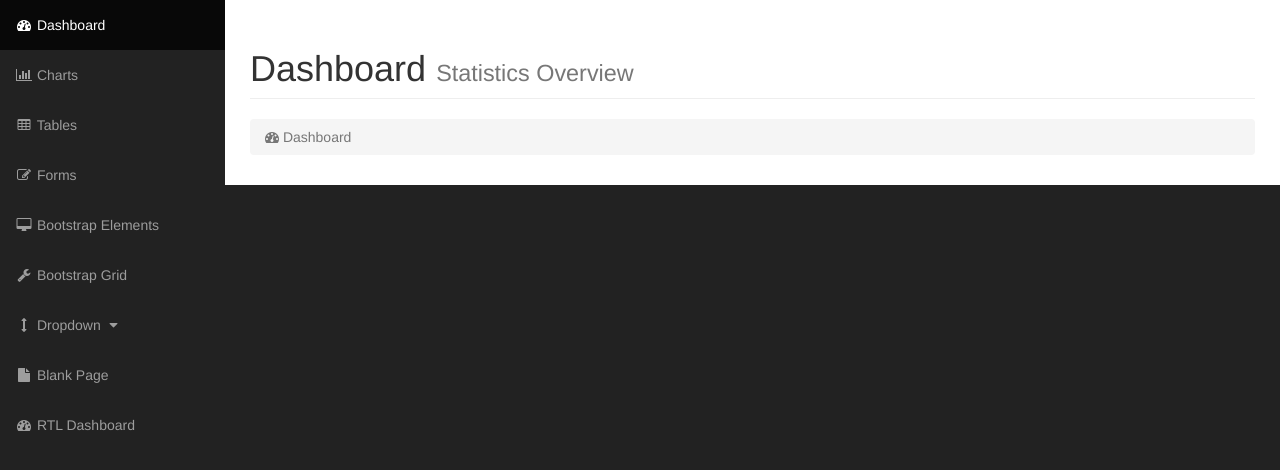
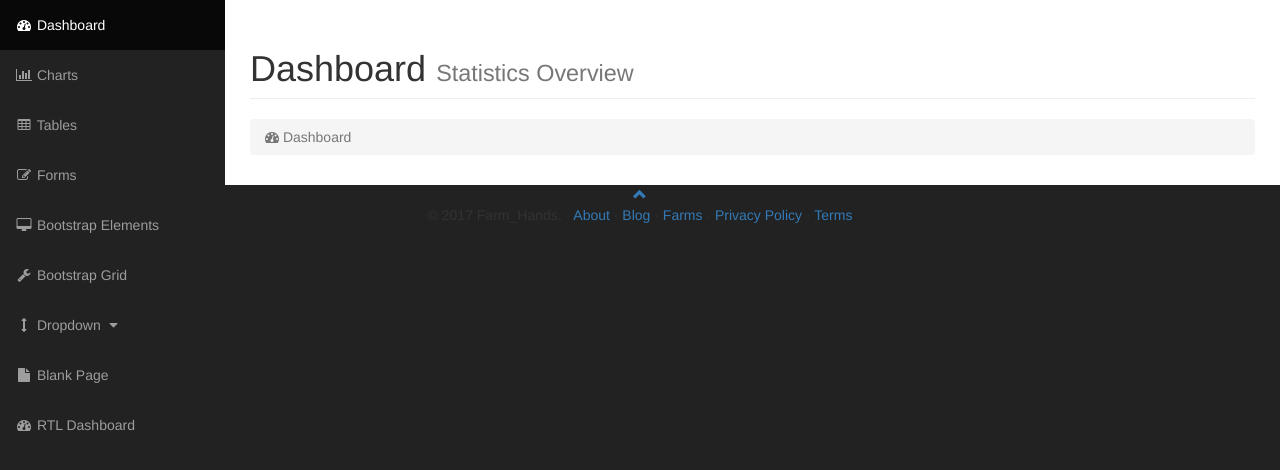
Before and after one commit to kalpanibhagya/FarmHands, a CodeIgniter app: the page made by application/views/dashboard.php in a window 1280 px wide. Shown: the part 51-521 px from the top of the page. Run offline with CodeIgniter, Linux system fonts and the light colour scheme; grey boxes labelled with a size stand in for pictures from a placeholder-image service; some libraries are stand-ins or nearby versions.

Commit message:
Add footer to the dashboard

```diff
--- a/application/views/dashboard.php
+++ b/application/views/dashboard.php
@@ -218,6 +218,12 @@
 </div>
 <!-- /#wrapper -->
 
+<footer class="container-fluid bg-4 text-center">
+    <a class="up-arrow" href="#form" data-toggle="tooltip" title="Back to top">
+        <span class="glyphicon glyphicon-chevron-up"></span>
+    </a><br/>
+    <p>&copy; 2017 Farm_Hands.  &middot; <a href="#">About</a> &middot; <a href="#">Blog</a> &middot; <a href="#">Farms</a> &middot; <a href="#">Privacy Policy</a> &middot; <a href="#">Terms</a></p>
+</footer>
 <!-- jQuery -->
 <script src="<?php echo base_url().'/assets/js/jquery.js'; ?>"></script>
 
```
